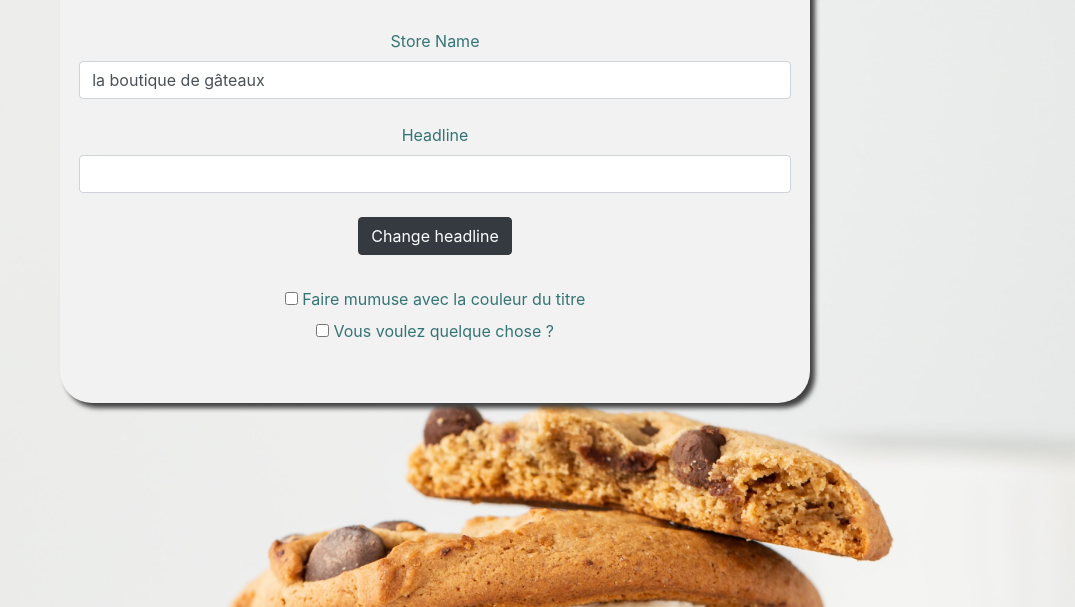
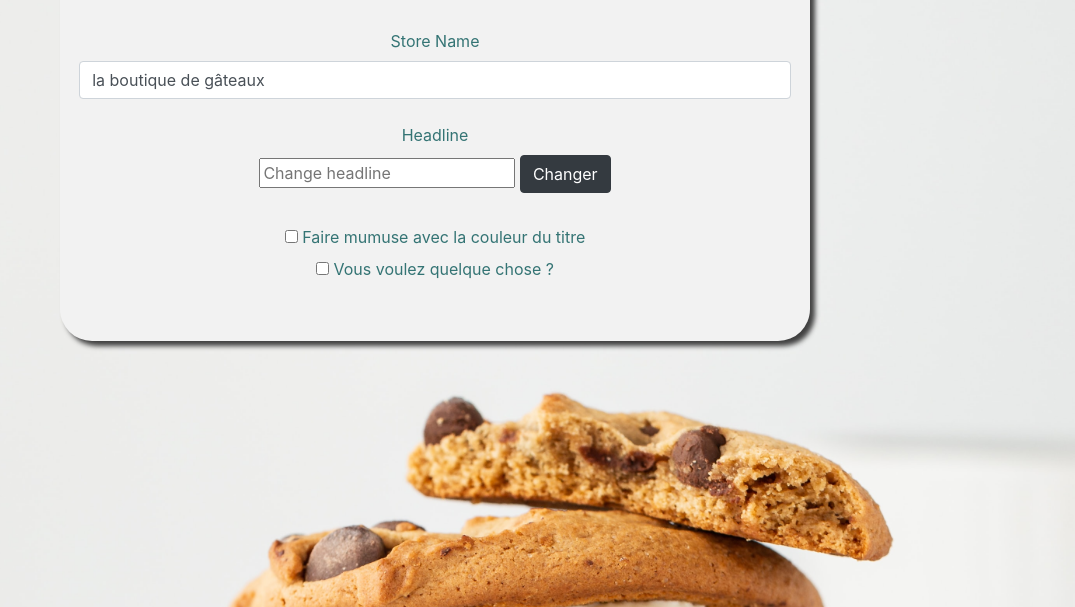
Before and after one commit to mlriedinger/JavaScript-exo-vue.js, a plain HTML site: page index.html in a window 1280 px wide. Shown: the part 193-800 px from the top of the page, without its empty margins (205-1280 px from the left). Drawn offline with nearby package versions, Linux system fonts and the light colour scheme.

Commit message:
Modif fonction updateHeadline

```diff
--- a/index.html
+++ b/index.html
@@ -20,12 +20,12 @@
               <label for="headline">Headline</label></br>
 
               <!-- Méthode 1 : on appelle une fonction updateHeadline qui met à jour le h2-->
-              <input class="form-control" id="headline" type="text"/></br>
-              <input type="button" class="btn btn-dark" @click="updateHeadline" value="Change headline"/></br>
+              <!-- <input class="form-control" id="headline" type="text"/></br>
+              <input type="button" class="btn btn-dark" @click="updateHeadline" value="Change headline"/></br> -->
 
               <!-- Méthode 2 : on créé une variable newHeadline dans l'input et headline prend la valeur de newHeadline au moment du clic-->
-              <!-- <input id="headline" type="text" v-model="newHeadline"/>
-              <input type="button" v-on:click="headline = newHeadline" value="Change headline"/> -->
+              <input id="headline" type="text" v-model="newHeadline" placeholder="Change headline"/>
+              <input type="button" class="btn btn-dark" v-on:click="updateHeadline" value="Changer"/>
               <div class="form-group">
                 <!-- Si on coche la case, alors les titres h1 et h2 changent de couleur-->
                 <input id="changeColor" type="checkbox" @click="changeColor = !changeColor"/>
--- a/script.js
+++ b/script.js
@@ -1,15 +1,15 @@
 var app = new Vue({
-    el: '#app',
-    data: {
-      storeName: 'la boutique de gâteaux',
-      headline: 'Le grand retour du come-back',
-      newHeadline:'',
-      changeColor: false,
-      showImage: false,
+  el: "#app",
+  data: {
+    storeName: "la boutique de gâteaux",
+    headline: "Le grand retour du come-back",
+    newHeadline: "",
+    changeColor: false,
+    showImage: false,
+  },
+  methods: {
+    updateHeadline: function () {
+      this.headline = this.newHeadline;
     },
-    methods: {
-        updateHeadline: function(){
-            this.headline = document.querySelector('#headline').value;
-        }
-    }
-  })
+  },
+});
```
